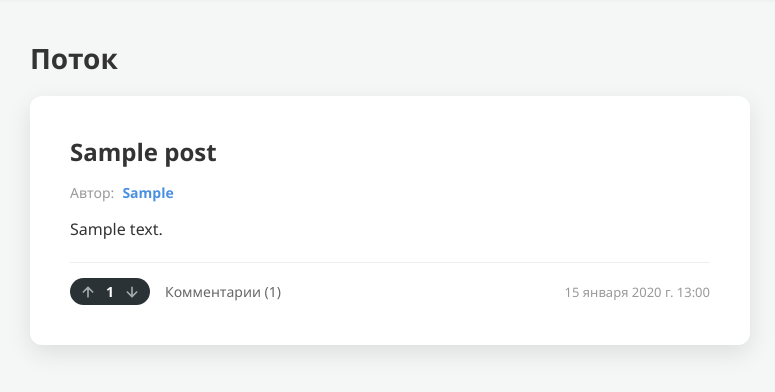
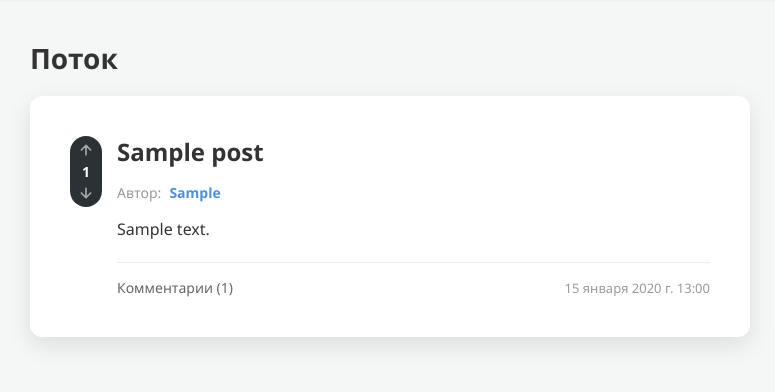
Before and after one commit to Vorag1225/Fluor, a Django app: page / in a window 1280 px wide. Shown: the part 57-449 px from the top of the page, without its empty margins (250-1025 px from the left). Run offline with Django 5.2, Linux system fonts and the light colour scheme; tables that the repository leaves empty hold one stand-in row (values such as "Sample post").

Commit message:
Отображение большого количества голосов для рейтинга и комментариев
- В `main_base.html` добавлена JavaScript-функция `formatNumber`, которая автоматически сокращает большие числа
- Обновлены шаблоны `feed.html`, `profile.html` и `post.html`: числа рейтинга и комментариев обёрнуты в теги `<span class="vote-score">` и `<span class="comments-count">`, чтобы JavaScript мог их находить и форматировать
- Настроено форматирование чисел при загрузке страницы и динамическое обновление отформатированного рейтинга при голосовании (AJAX) без перезагрузки страницы

```diff
--- a/fluor/main/templates/html/feed.html
+++ b/fluor/main/templates/html/feed.html
@@ -9,19 +9,7 @@
 
     {% for post in posts %}
         <article class="card post-card">
-            <h2>
-                <a href="{% url 'post' post.id %}">{{ post.title }}</a>
-            </h2>
-
-            <p class="post-meta">
-                <span class="author-label">Автор:</span>
-                <a href="{% url 'profile' post.author.id %}">{{ post.author.first_name }}</a>
-            </p>
-
-            <p class="post-text">{{ post.text }}</p>
-
-            <div style="display: flex; align-items: center; gap: 15px; border-top: 1px solid #eeeeee; padding-top: 15px; flex-wrap: wrap;">
-
+            <div class="post-layout">
                 <div class="vote-pill" data-post-id="{{ post.id }}">
                     <button class="vote-btn vote-up {% if post.user_vote|add:'0' == 1 %}active{% endif %}" data-value="1">
                         <svg width="16" height="16" viewBox="0 0 24 24" fill="none" stroke="currentColor" stroke-width="2.5" stroke-linecap="round" stroke-linejoin="round"><path d="M12 19V5M5 12l7-7 7 7"/></svg>
@@ -32,11 +20,25 @@
                     </button>
                 </div>
 
-                <a href="{% url 'post' post.id %}#comments" style="color: #666; text-decoration: none; font-size: 14px; font-weight: 500;">
-                    Комментарии ({{ post.comments_count }})
-                </a>
+                <div class="post-content">
+                    <h2>
+                        <a href="{% url 'post' post.id %}">{{ post.title }}</a>
+                    </h2>
 
-                <small class="post-date" style="border: none; padding: 0; margin-left: auto;">{{ post.created_at }}</small>
+                    <p class="post-meta">
+                        <span class="author-label">Автор:</span>
+                        <a href="{% url 'profile' post.author.id %}">{{ post.author.first_name }}</a>
+                    </p>
+
+                    <p class="post-text">{{ post.text }}</p>
+
+                    <div class="post-footer">
+                        <a href="{% url 'post' post.id %}#comments" style="color: #666; text-decoration: none; font-size: 14px; font-weight: 500;">
+                            Комментарии (<span class="comments-count">{{ post.comments_count }}</span>)
+                        </a>
+                        <small class="post-date" style="margin-left: auto;">{{ post.created_at }}</small>
+                    </div>
+                </div>
             </div>
         </article>
     {% empty %}
--- a/fluor/main/templates/html/main_base.html
+++ b/fluor/main/templates/html/main_base.html
@@ -169,32 +169,22 @@
             position: fixed; top: 0; left: 0; width: 100%; height: 100%;
             background: rgba(0, 0, 0, 0.5); z-index: 1000;
             justify-content: center; align-items: center;
-
-            opacity: 0;
-            visibility: hidden;
-            pointer-events: none;
+            opacity: 0; visibility: hidden; pointer-events: none;
             transition: opacity 0.3s ease, visibility 0.3s ease;
         }
 
         .modal-overlay.active {
-            opacity: 1;
-            visibility: visible;
-            pointer-events: auto;
+            opacity: 1; visibility: visible; pointer-events: auto;
         }
 
         .modal-content {
             background: #fff; padding: 30px; border-radius: 12px;
             max-width: 400px; width: 90%; text-align: center;
             box-shadow: 0 10px 30px rgba(0,0,0,0.2);
-            position: relative;
-
-            transform: scale(0.9);
-            transition: transform 0.3s ease;
+            position: relative; transform: scale(0.9); transition: transform 0.3s ease;
         }
 
-        .modal-overlay.active .modal-content {
-            transform: scale(1);
-        }
+        .modal-overlay.active .modal-content { transform: scale(1); }
 
         .modal-close {
             position: absolute; top: 10px; right: 15px; background: none;
@@ -224,9 +214,30 @@
         .post-meta a { color: #4a90e2; text-decoration: none; font-weight: 600; transition: color .3s; }
         .post-meta a:hover { color: #357abd; text-decoration: underline; }
         .post-text { margin: 0 0 20px 0; font-size: 16px; line-height: 1.6; color: #333333; white-space: pre-line; word-wrap: break-word; }
-        .post-date { display: block; font-size: 13px; color: #999999; border-top: 1px solid #eeeeee; padding-top: 15px; }
+        .post-date { display: block; font-size: 13px; color: #999999; }
         .empty { text-align: center; color: #777777; }
         .empty p { margin: 0; font-size: 16px; }
+
+        .post-layout {
+            display: flex;
+            gap: 15px;
+            align-items: flex-start;
+        }
+
+        .post-content {
+            flex: 1;
+            min-width: 0;
+        }
+
+        .post-footer {
+            display: flex;
+            align-items: center;
+            gap: 15px;
+            margin-top: 15px;
+            padding-top: 15px;
+            border-top: 1px solid #eeeeee;
+            flex-wrap: wrap;
+        }
 
         .page-profile .profile-card { margin-bottom: 30px; }
         .page-profile .profile-head { display: flex; align-items: center; gap: 18px; padding-bottom: 25px; border-bottom: 1px solid #eef1f4; }
@@ -250,24 +261,32 @@
 
         .vote-pill {
             display: inline-flex;
+            flex-direction: column;
             align-items: center;
             background-color: #2A3236;
-            border-radius: 20px;
-            padding: 4px 10px;
-            gap: 6px;
+            border-radius: 16px;
+            padding: 6px 8px;
+            gap: 2px;
             vertical-align: middle;
             transition: opacity 0.2s;
         }
+
         .vote-btn {
             background: none; border: none; cursor: pointer; padding: 0;
             display: flex; align-items: center; justify-content: center;
             color: #d7dadc; opacity: 0.7;
             transition: opacity 0.2s, color 0.2s;
         }
+
         .vote-btn:hover { opacity: 1; color: #ffffff; }
         .vote-btn.vote-up.active { color: #ff4500; opacity: 1; }
         .vote-btn.vote-down.active { color: #7193ff; opacity: 1; }
-        .vote-score { font-size: 14px; font-weight: 700; color: #ffffff; margin: 0 2px; min-width: 12px; text-align: center; }
+
+        .vote-score {
+            font-size: 14px; font-weight: 700; color: #ffffff;
+            margin: 2px 0;
+            min-width: 12px; text-align: center;
+        }
 
         .vote-pill.loading {
             pointer-events: none;
@@ -351,6 +370,27 @@
             return cookieValue;
         }
 
+        function formatNumber(num) {
+            num = parseInt(num);
+            if (isNaN(num)) return num;
+
+            const isNegative = num < 0;
+            const absNum = Math.abs(num);
+            let result = absNum;
+
+            if (absNum >= 1000000000) {
+                result = (absNum / 1000000000).toFixed(1).replace('.0', '').replace('.', ',') + ' млрд.';
+            } else if (absNum >= 1000000) {
+                result = (absNum / 1000000).toFixed(1).replace('.0', '').replace('.', ',') + ' млн.';
+            } else if (absNum >= 1000) {
+                result = (absNum / 1000).toFixed(1).replace('.0', '').replace('.', ',') + ' тыс.';
+            } else {
+                result = absNum;
+            }
+
+            return isNegative ? '-' + result : result;
+        }
+
         const csrftoken = getCookie('csrftoken');
         const isAuthenticated = {{ request.user.is_authenticated|yesno:"true,false" }};
 
@@ -363,6 +403,13 @@
         }
 
         document.addEventListener('DOMContentLoaded', () => {
+            document.querySelectorAll('.vote-score').forEach(el => {
+                el.innerText = formatNumber(el.innerText);
+            });
+            document.querySelectorAll('.comments-count').forEach(el => {
+                el.innerText = formatNumber(el.innerText);
+            });
+
             const voteButtons = document.querySelectorAll('.vote-btn');
 
             voteButtons.forEach(btn => {
@@ -375,7 +422,6 @@
                     }
 
                     const votePill = btn.closest('.vote-pill');
-
                     if (votePill.classList.contains('loading')) return;
 
                     votePill.classList.add('loading');
@@ -401,7 +447,7 @@
                             return;
                         }
 
-                        votePill.querySelector('.vote-score').innerText = data.score;
+                        votePill.querySelector('.vote-score').innerText = formatNumber(data.score);
 
                         const upBtn = votePill.querySelector('.vote-up');
                         const downBtn = votePill.querySelector('.vote-down');
```
Also changed, not shown: fluor/main/templates/html/post.html (+16 -14 lines), fluor/main/templates/html/profile.html (+19 -18 lines).
